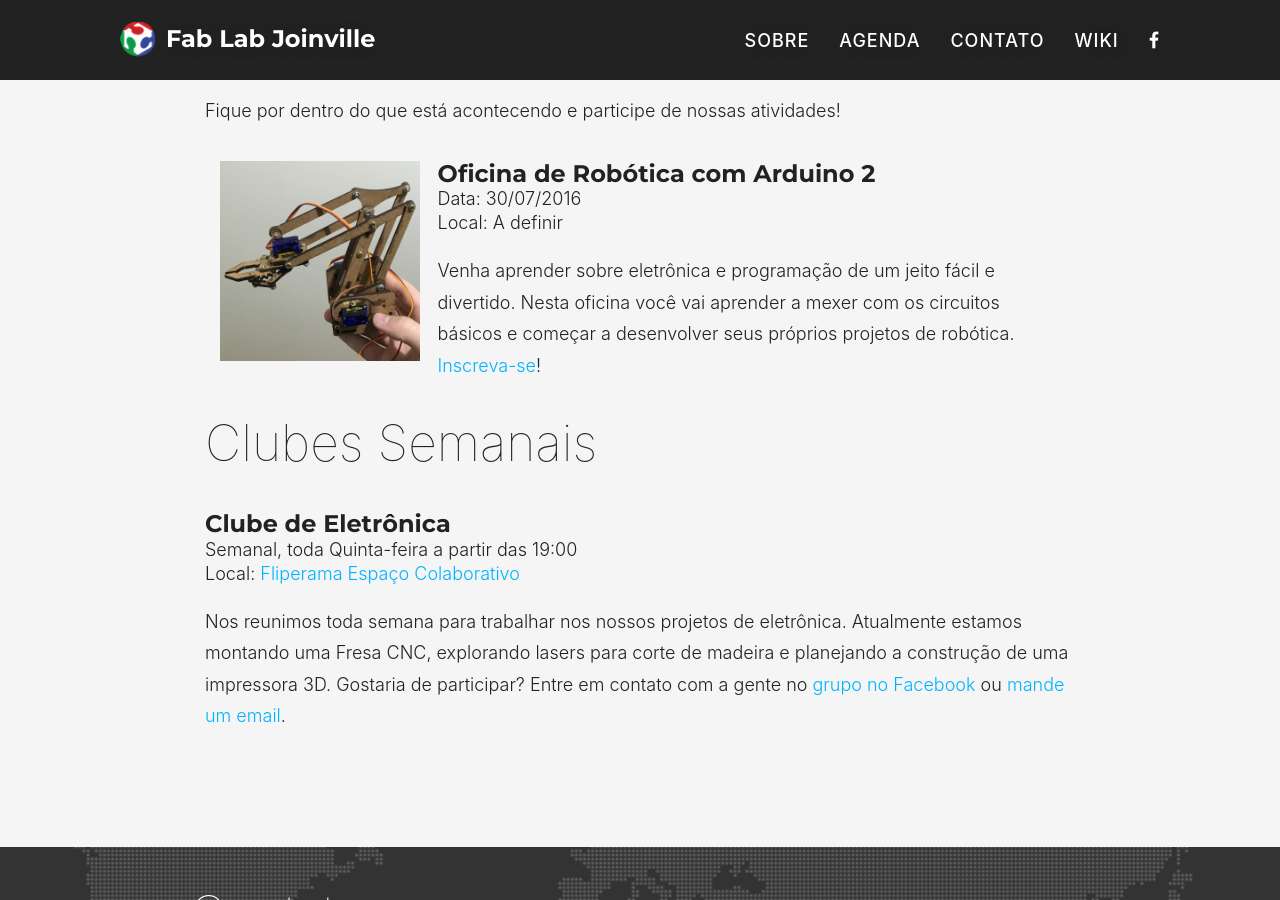
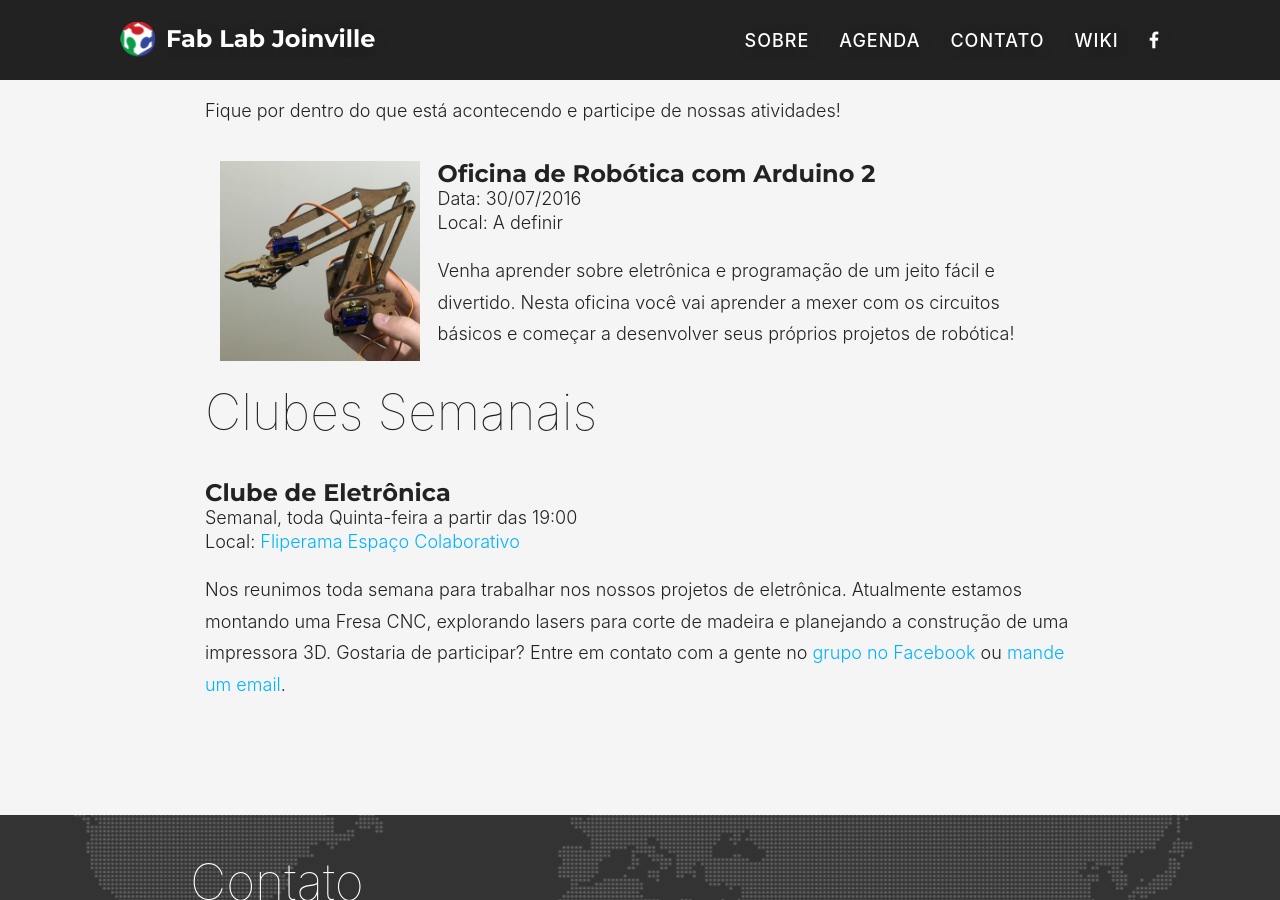
Before and after one commit to fablabjoinville/old-but-gold-fablabjoinville.github.io, a Jekyll site: the page built from index.html, in a window 1280 px wide and 900 px high, scrolled down 1813 px. Built offline with Jekyll 4.4.1, drawn with Linux system fonts in a browser that asks for light colours; some web fonts are replaced.

Commit message:
Update index.html

```diff
--- a/index.html
+++ b/index.html
@@ -56,7 +56,7 @@
               </p>
             </div>
             <p>
-              Venha aprender sobre eletrônica e programação de um jeito fácil e divertido. Nesta oficina você vai aprender a mexer com os circuitos básicos e começar a desenvolver seus próprios projetos de robótica. <a href="https://www.sympla.com.br/oficina-de-robotica-com-arduino__69661">Inscreva-se</a>!
+              Venha aprender sobre eletrônica e programação de um jeito fácil e divertido. Nesta oficina você vai aprender a mexer com os circuitos básicos e começar a desenvolver seus próprios projetos de robótica!
             </p>
           </div>
         </div>
```
